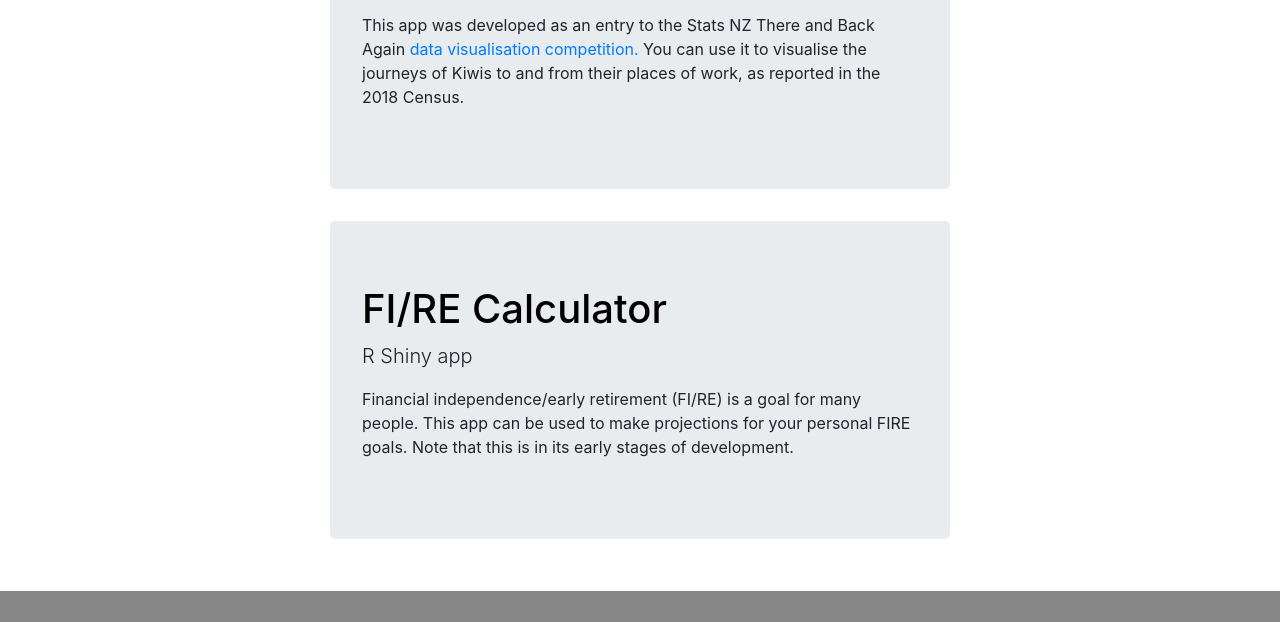
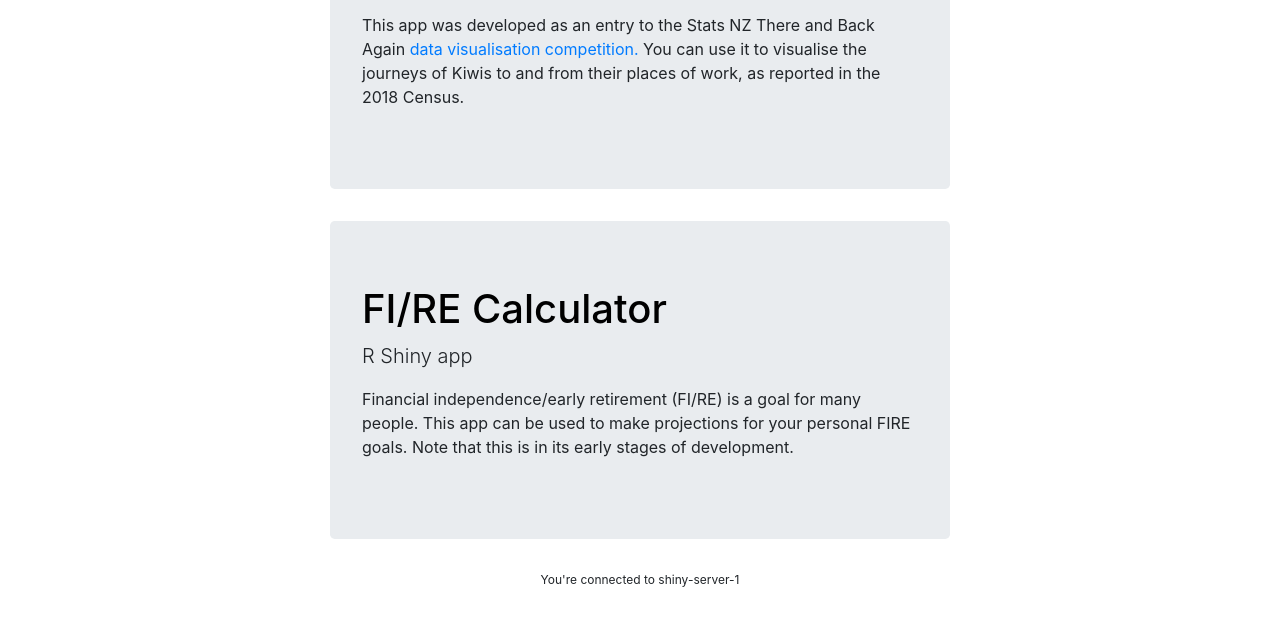
Before and after one commit to heds1/shiny-server, a plain HTML site: page index.html in a window 1280 px wide. Shown: the part 495-1117 px from the top of the page. Drawn offline with nearby package versions, Linux system fonts and the light colour scheme.

Commit message:
chore: update homepage

```diff
--- a/index.html
+++ b/index.html
@@ -97,7 +97,7 @@
                 many people. This app can be used to make projections for your
                 personal FIRE goals. Note that this is in its early stages of development.</p>
             </div>
-
+        <p style="font-size:12px; text-align:center">You're connected to shiny-server-1</p>
         </div>
 
         <div id="footer" style="background-color:#868686; color: black;">
```
